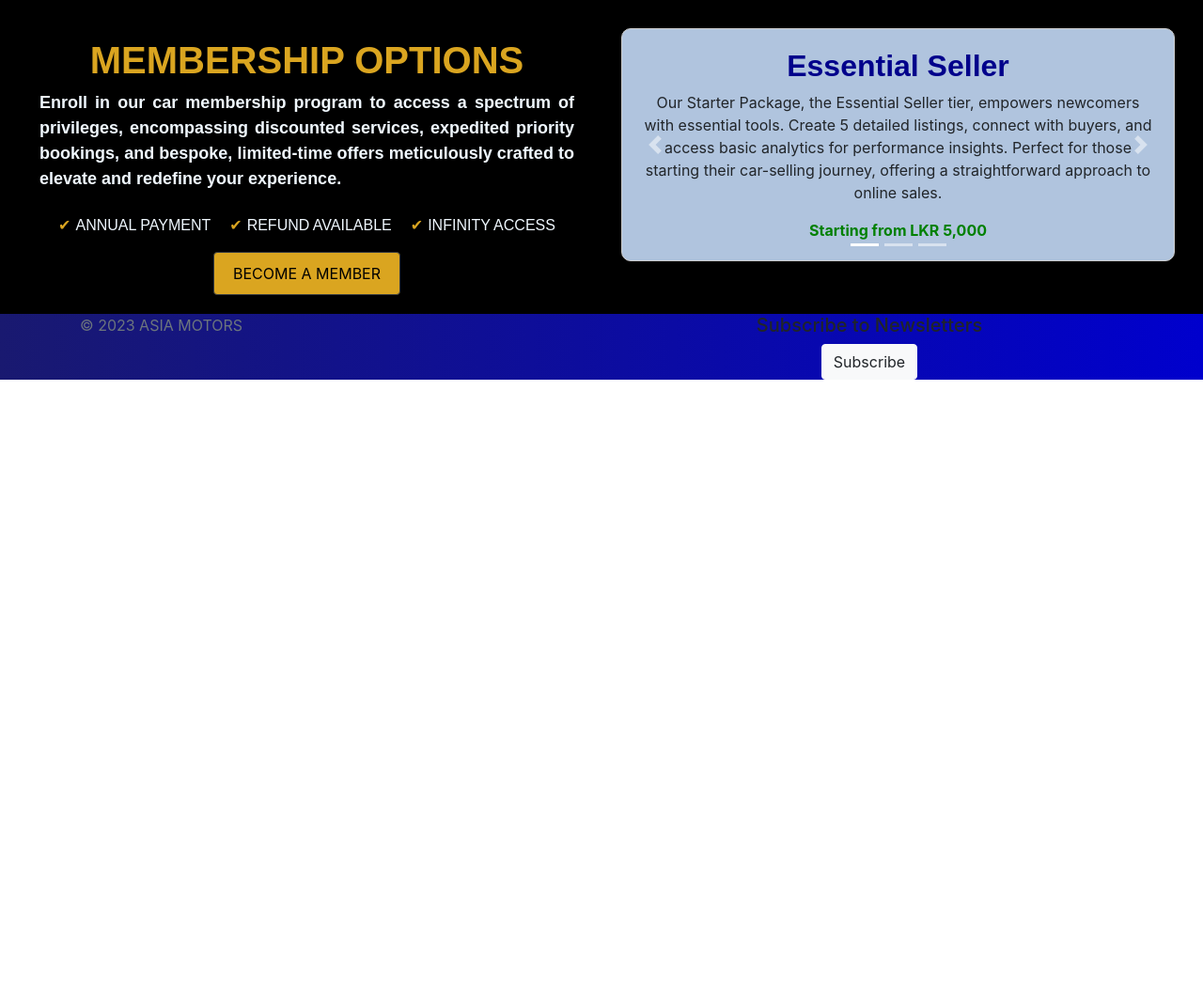
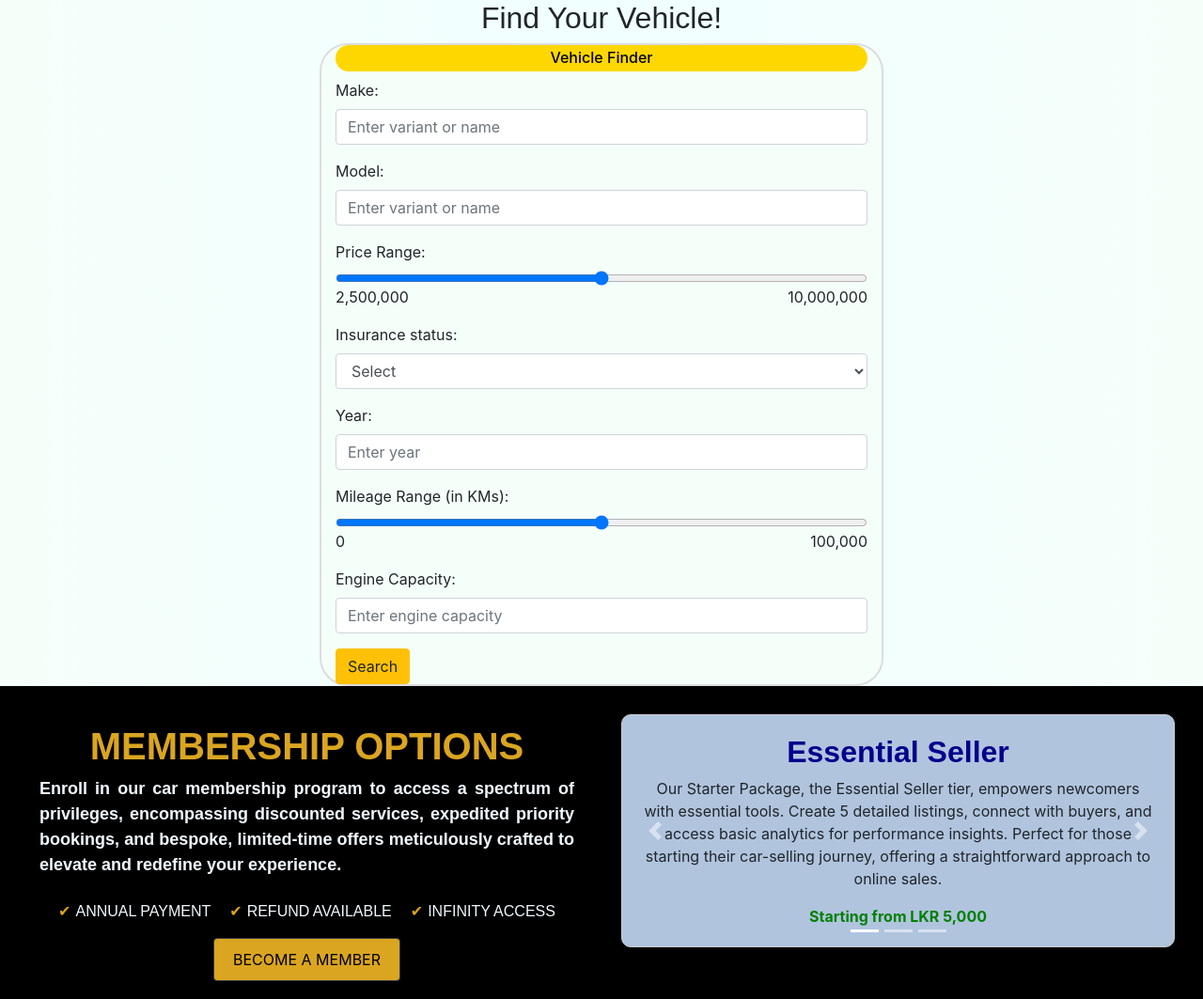
Before and after one commit to SanidiUthsari/BAD--DJANGO-PROJECT-, a Django app: page /Inventory/ in a window 1280 px wide. Shown: the part 152-1215 px from the top of the page at 94% size. Before the commit the page ends 556 px from the top, so only its background shows below. Run offline with Django 4.2, Linux system fonts and the light colour scheme; some libraries are stand-ins or nearby versions.

Commit message:
Update Inventory.html

```diff
--- a/showroom/templates/showroom/Inventory.html
+++ b/showroom/templates/showroom/Inventory.html
@@ -1,9 +1,52 @@
 {% extends 'showroom/base.html' %}
 {% load static %}
 {% block content %}
-<head>
+<h2 style="font-family: 'Arial', sans-serif; text-align: center;">Find Your Vehicle!</h2>
+<div class="container" style="max-width: 600px; margin: 0 auto; border-radius: 30px; border: 2px solid #DCDCDC; background:#F5FFFA;">
+    <h6 style="text-align: center; background-color: #FFD700; color: black; padding: 4px;border-radius: 30px;">Vehicle Finder</h6>
+    <form method="GET" action="{% url 'showroom:search_profiles' %}">
+        <div class="form-group">
+            <label for="variantName">Make:</label>
+            <input type="text" name="query" class="form-control" placeholder="Enter variant or name">
+        </div>
+        <div class="form-group">
+            <label for="variantName">Model:</label>
+            <input type="text" name="query" class="form-control" placeholder="Enter variant or name">
+        </div>
+        <div class="form-group">
+            <label for="priceRange">Price Range:</label>
+            <input type="range" name="price__range" class="form-control-range" min="2500000" max="10000000" step="10000"
+                oninput="this.nextElementSibling.value = this.value" style="background-color: yellow;">
+            <output>2,500,000</output>
+            <output style="float: right;">10,000,000</output>
+        </div>
+        <div class="form-group">
+            <label for="insured">Insurance status:</label>
+            <select name="insured" class="form-control">
+                <option value="">Select</option>
+                <option value="yes">Insured</option>
+                <option value="no">Not Insured</option>
+            </select>
+        </div>
+        <div class="form-group">
+            <label for="year">Year:</label>
+            <input type="number" name="year" class="form-control" placeholder="Enter year">
+        </div>
+        <div class="form-group">
+            <label for="mileageRange">Mileage Range (in KMs):</label>
+            <input type="range" name="mileage__range" class="form-control-range" min="10000" max="100000" step="1000"
+                oninput="this.nextElementSibling.value = this.value">
+            <output>0</output>
+            <output style="float: right;">100,000</output>
+        </div>
+        <div class="form-group">
+            <label for="engineCapacity">Engine Capacity:</label>
+            <input type="number" name="engine" class="form-control" placeholder="Enter engine capacity">
+        </div>
 
-    <title>Hellooo</title>
-</head>
+
+        <button type="submit" class="btn btn-warning">Search</button>
+    </form>
+</div>
 
 {% endblock %}
```
